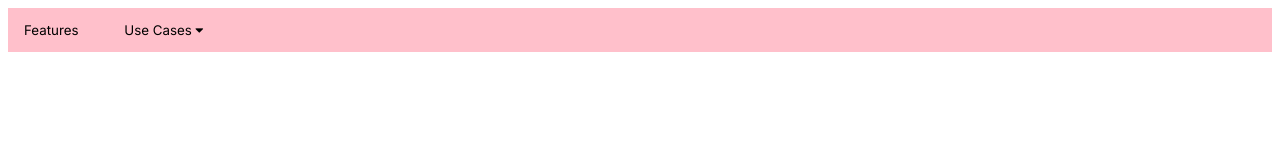
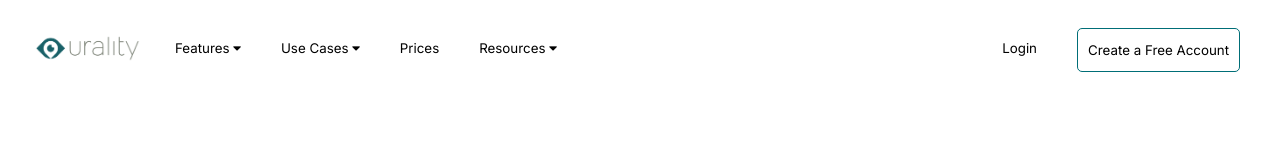
Before and after one commit to ryansparker/urality-nav, a plain HTML site: page index2.html in a window 1280 px wide. Drawn offline with Linux system fonts and the light colour scheme.

Commit message:
added login and create a free account button

```diff
--- a/index2.css
+++ b/index2.css
@@ -1,12 +1,24 @@
 @import url('https://fonts.googleapis.com/css2?family=Inter:wght@400;500;700&display=swap');
+
+html {
+    box-sizing: border-box;
+  }
+
+
 
 body {
     font-family: 'Inter', sans-serif;
     font-size: 14px;
     font-weight: 500;
     color: #263239;
+    margin: 0px;
   }
+  .logo {
+      width: 105px;
+      height: 27px;
+      padding: 35px;
 
+  }
   a {
     text-decoration: none;
     color: #263239;
@@ -20,39 +32,40 @@ body {
   }
 
   li {
-      padding-left: 10px;
+      padding: 0px;
   }
 
 
   .navbar {
-    overflow: hidden;
-    background-color: pink;
+    display: flex;
+    flex-wrap: wrap;
+    overflow: auto;
+    justify-content: flex-start;
+    width: 100%;
+    margin: 0 auto;
+    /* background-color: pink; */
   }
 
   .navbar a {
-    float: left;
+    /* float: left; */
     text-align: center;
     padding: 14px 16px;
     text-decoration: none;
   }
 
-  .dropdown {
-    float: left;
-    overflow: hidden;
-
-  }
 
   .dropdown .dropbtn {
     border: none;
     outline: none;
-    padding: 14px 16px;
+    padding: 40px 0px 5px 0px;
     background-color: inherit;
     font-family: inherit;
-    margin: 0;
+    margin-right: 40px;
   }
 
+
   .navbar a:hover, .dropdown:hover .dropbtn {
-    background-color: red;
+    border-bottom: 1px solid #263239;
   }
 
   .dropdown-content {
@@ -61,6 +74,7 @@ body {
     background-color: #FFFFFF;
     min-width: 160px;
     box-shadow: 0px 8px 16px 0px rgba(0,0,0,0.2);
+    border-radius: 5px;
     z-index: 1;
     list-style: none;
     padding: 30px 25px 25px 10px;
@@ -68,16 +82,15 @@ body {
 
   .dropdown-content a {
     float: none;
-    padding: 12px 10px;
+    padding: 0 0 5px 0;
+
+    width: fit-content;
     text-decoration: none;
     display: block;
     text-align: left;
+    margin: 20px 10px 20px 20px;
   }
 
-  .dropdown-content a:hover {
-    background-color: #ddd;
-
-  }
 
   .dropdown:hover .dropdown-content {
     display: flex;
@@ -85,6 +98,7 @@ body {
 
   .list-header {
     color: #595959;
+    width: 230px;
     font-weight: 700 !important;
     text-transform: uppercase;
     border-bottom: 1px solid #C4C4C4;
@@ -108,6 +122,7 @@ body {
     background-image: url("./images/placeholder-features.svg");
     height: 20px;
     width: 24px;
+    margin-right: 5px;
 }
 
 .icon.communities {
@@ -116,14 +131,35 @@ body {
     width: 35px;
 }
 
+#communities {
+    margin-right:20px;
+}
 .icon.professionals {
     background-image: url("./images/placeholder-professionals.svg");
     height: 20px;
     width: 35px;
 }
-
+#professionals {
+    margin-right:20px;
+}
 .icon.creators {
     background-image: url("./images/placeholder-creators.svg");
     height: 20px;
     width: 24px;
 }
+#login.dropdown {
+    margin-left: auto;
+    /* background-color: aqua;  */
+}
+#create.dropdown {
+    align-self: center;
+}
+
+#createbtn {
+    padding: 13px 10px 13px 10px;
+    border: 1px solid #006E77;
+    border-radius: 5px;
+    /* box-shadow: 0px 8px 16px 0px rgba(0,0,0,0.2); */
+
+
+}
--- a/index2.html
+++ b/index2.html
@@ -10,10 +10,13 @@
 <body>
 
     <nav class="navbar">
+       <div>
+           <img src="./images/Urality_horiz_2-color_RGB.png" class="logo">
+       </div>
 
-        <div class="dropdown">
+       <div class="dropdown">
           <button class="dropbtn">Features
-            <i class="fas fa-camera"></i>
+            <i class="fa fa-caret-down"></i>
           </button>
           <div class="dropdown-content">
             <ul class="dropdown" id="features">
@@ -27,11 +30,12 @@
               </ul>
           </div>
         </div>
+
         <div class="dropdown">
             <button class="dropbtn">Use Cases
               <i class="fa fa-caret-down"></i>
             </button>
-            <div class="dropdown-content" hidden>
+            <div class="dropdown-content">
               <ul class="list-section" id="communities">
                   <li class="list-header"><i class="icon communities"></i>Communities</li>
                   <li><a href="#">Local First</a></li>
@@ -59,7 +63,26 @@
             </div>
           </div>
 
+          <div class="dropdown">
+              <button class="dropbtn">Prices </button>
+          </div>
+
+          <div class="dropdown">
+            <button class="dropbtn">Resources
+                <i class="fa fa-caret-down"></i>
+            </button>
+         </div>
+
+         <div class="dropdown" id="login">
+            <button class="dropbtn">Login
+            </button>
+         </div>
+         <div class="dropdown" id="create">
+            <button class="dropbtn" id="createbtn">Create a Free Account
+            </button>
+         </div>
+
+
         </nav>
-
 </body>
 </html>
```
Also changed, not shown: images/Urality_horiz_2-color_RGB.png (added).
